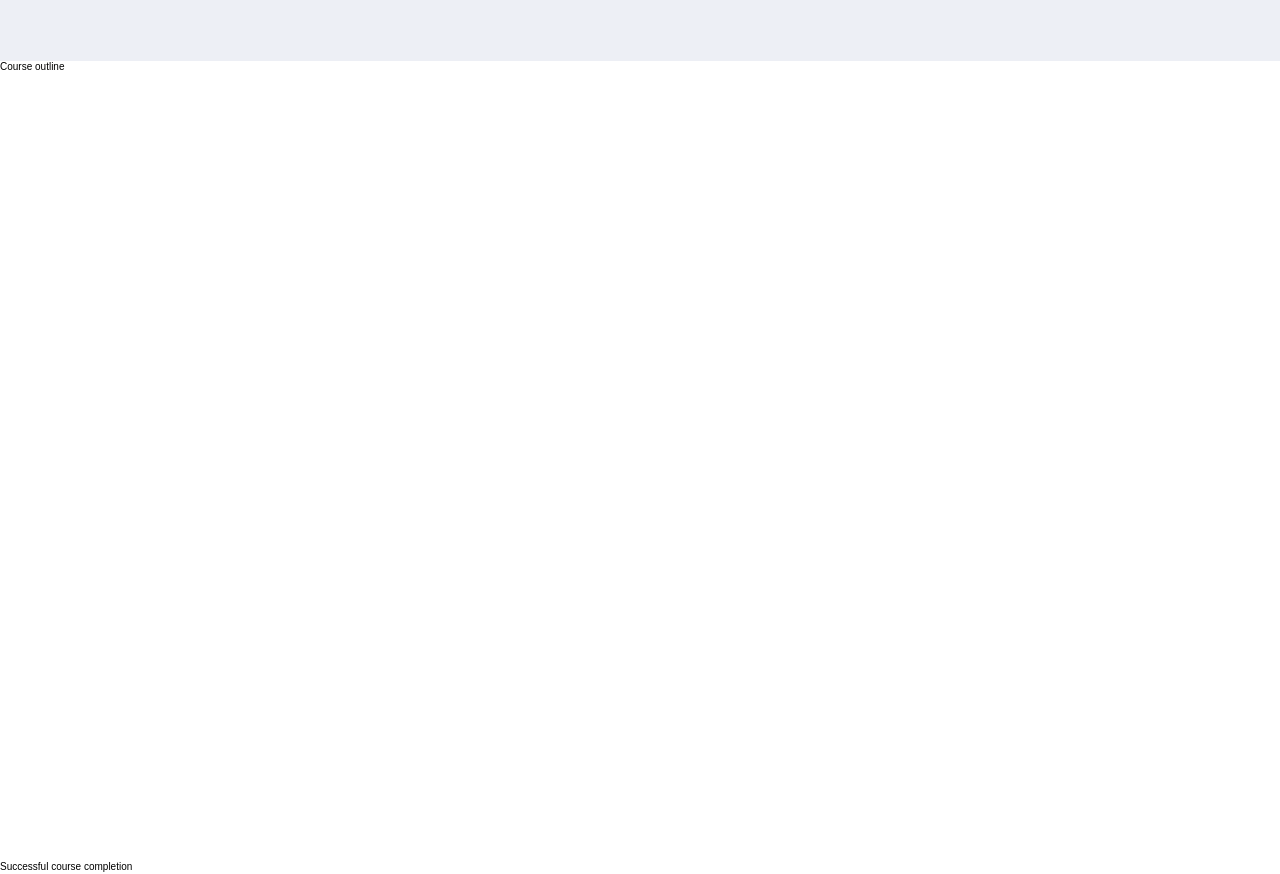
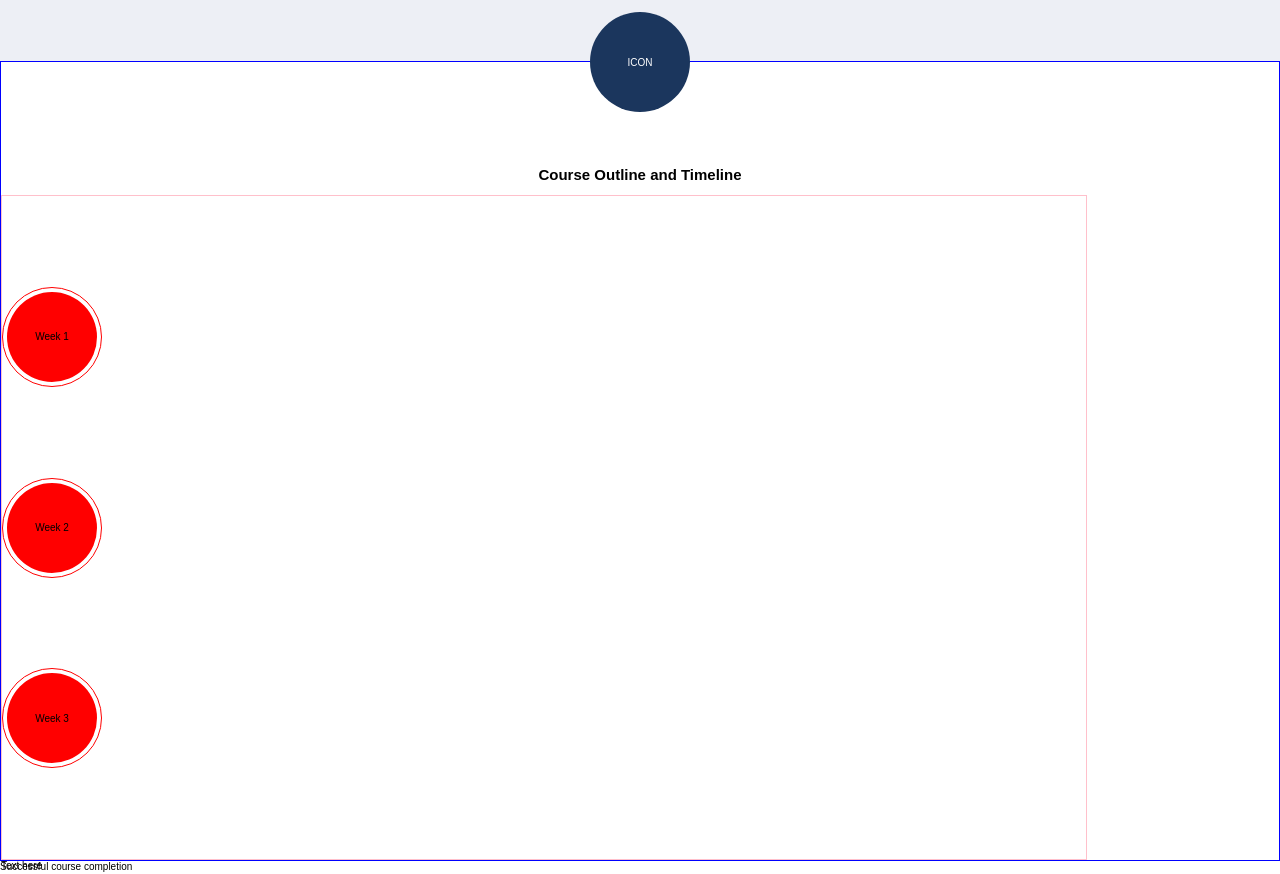
Before and after one commit to AliNisarAhmed/au-coach-approach, a Gatsby site: page / in a window 1280 px wide. Shown: the part 2179-3053 px from the top of the page. Built offline with nearby package versions, Linux system fonts and the light colour scheme; Gatsby itself is replaced by a stand-in of ours.

Commit message:
add poutline section

```diff
--- /dev/null
+++ b/src/components/Diagram.js
@@ -0,0 +1,23 @@
+import React from "react";
+
+export default function Diagram() {
+  return (
+    <div className="diagram">
+      <div className="outer-circle circle-1">
+        <div className="inner-circle">
+          <p>Week 1</p>
+        </div>
+      </div>
+      <div className="outer-circle circle-2">
+        <div className="inner-circle">
+          <p>Week 2</p>
+        </div>
+      </div>
+      <div className="outer-circle circle-3">
+        <div className="inner-circle">
+          <p>Week 3</p>
+        </div>
+      </div>
+    </div>
+  );
+}
--- a/src/components/Icon.js
+++ b/src/components/Icon.js
@@ -1,5 +1,9 @@
 import React from "react";
 
-export default function Icon({ size }) {
-  return <div className={`icon icon--${size}`}>ICON</div>;
+export default function Icon({
+  size,
+  position = "default",
+  color = "bg-primary",
+}) {
+  return <div className={`icon icon--${size} ${position} ${color}`}>ICON</div>;
 }
--- /dev/null
+++ b/src/components/Module.js
@@ -0,0 +1,5 @@
+import React from "react";
+
+export default function Module() {
+  return <div>Text here</div>;
+}
--- /dev/null
+++ b/src/components/Outline.js
@@ -0,0 +1,19 @@
+import React from "react";
+import Icon from "./Icon";
+import Diagram from "./Diagram";
+import Module from "./Module";
+
+export default function Outline() {
+  return (
+    <section className="outline">
+      <Icon size="large" color="bg-secondary" position="top" />
+      <h2 className="outline--heading text-center">
+        Course Outline and Timeline
+      </h2>
+      <div className="outline--content">
+        <Diagram />
+        <Module />
+      </div>
+    </section>
+  );
+}
--- a/src/pages/index.js
+++ b/src/pages/index.js
@@ -10,13 +10,14 @@
 import Hero from "../components/Hero";
 import Welcome from "../components/Welcome";
 import Goals from "../components/Goals";
+import Outline from "../components/Outline";
 
 const IndexPage = () => (
   <Layout>
     <Hero />
     <Welcome />
     <Goals />
-    <div>Course outline</div>
+    <Outline />
     <div>Successful course completion</div>
     <div>Meet the experts</div>
     <div>FOrm</div>
--- /dev/null
+++ b/src/styles/components/_diagram.scss
@@ -0,0 +1,31 @@
+.diagram {
+  display: flex;
+  flex-direction: column;
+  justify-content: space-evenly;
+
+  border: 1px solid pink;
+  width: 85%;
+  height: 100%;
+}
+
+.outer-circle {
+  width: 10rem;
+  height: 10rem;
+  border: 1px solid red;
+  background: white;
+  border-radius: 50%;
+  display: flex;
+  justify-content: center;
+  align-items: center;
+}
+
+.inner-circle {
+  width: 9rem;
+  height: 9rem;
+  border-radius: 50%;
+  background: red;
+
+  display: flex;
+  justify-content: center;
+  align-items: center;
+}
--- a/src/styles/components/_icon.scss
+++ b/src/styles/components/_icon.scss
@@ -9,12 +9,18 @@
   color: white;
 
   &--small {
-    width: 6rem;
-    height: 6rem;
+    width: $icon-size-sm;
+    height: $icon-size-sm;
   }
 
   &--large {
-    width: 10rem;
-    height: 10rem;
+    width: $icon-size-lg;
+    height: $icon-size-lg;
   }
 }
+
+.top {
+  position: absolute;
+  top: -$icon-size-lg / 2;
+  left: calc(50% - #{$icon-size-lg / 2});
+}
--- a/src/styles/components/_layout.scss
+++ b/src/styles/components/_layout.scss
@@ -6,7 +6,7 @@
     "hero"
     "welcome"
     "goals"
-    "course-outline"
+    "outline"
     "course-completion"
     "experts"
     "form"
--- /dev/null
+++ b/src/styles/components/_outline.scss
@@ -0,0 +1,13 @@
+.outline {
+  position: relative; // for the icon at the top
+
+  grid-area: outline;
+
+  display: grid;
+  grid-template-rows: 1fr 5fr;
+  border: 1px solid blue;
+
+  &--heading {
+    align-self: end;
+  }
+}
--- a/src/styles/main.scss
+++ b/src/styles/main.scss
@@ -8,3 +8,5 @@
 @import "./utilities/utilities";
 @import "./components/goals";
 @import "./components/verticalPanel";
+@import "./components/outline";
+@import "./components/diagram";
--- a/src/styles/utilities/_utilities.scss
+++ b/src/styles/utilities/_utilities.scss
@@ -9,3 +9,11 @@
 .text-center {
   text-align: center;
 }
+
+.bg-primary {
+  background-color: $primary-color;
+}
+
+.bg-secondary {
+  background-color: $secondary-color;
+}
--- a/src/styles/variables/_variables.scss
+++ b/src/styles/variables/_variables.scss
@@ -9,3 +9,6 @@
 
 $nav-background-color: #1b365d;
 $nav-height: 10rem;
+
+$icon-size-lg: 10rem;
+$icon-size-sm: 6rem;
```
